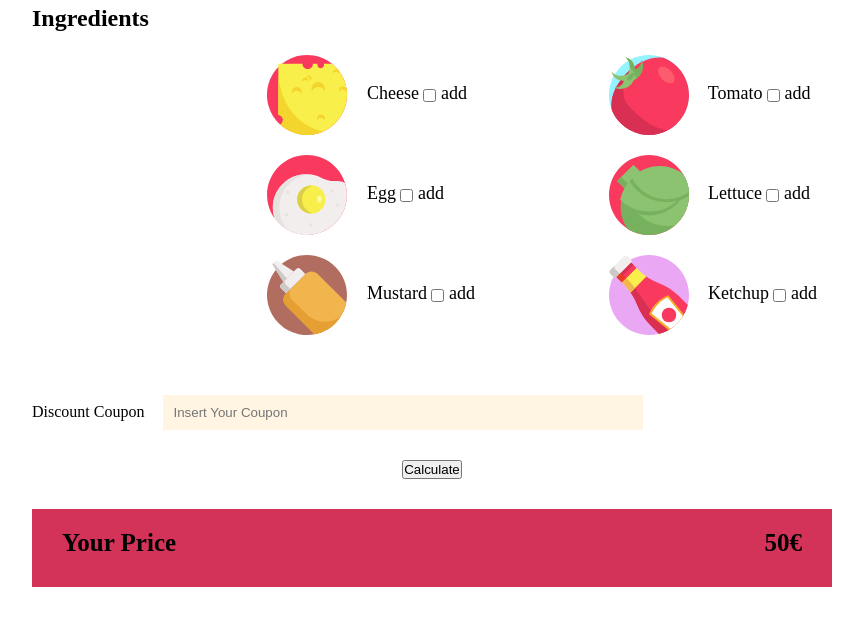
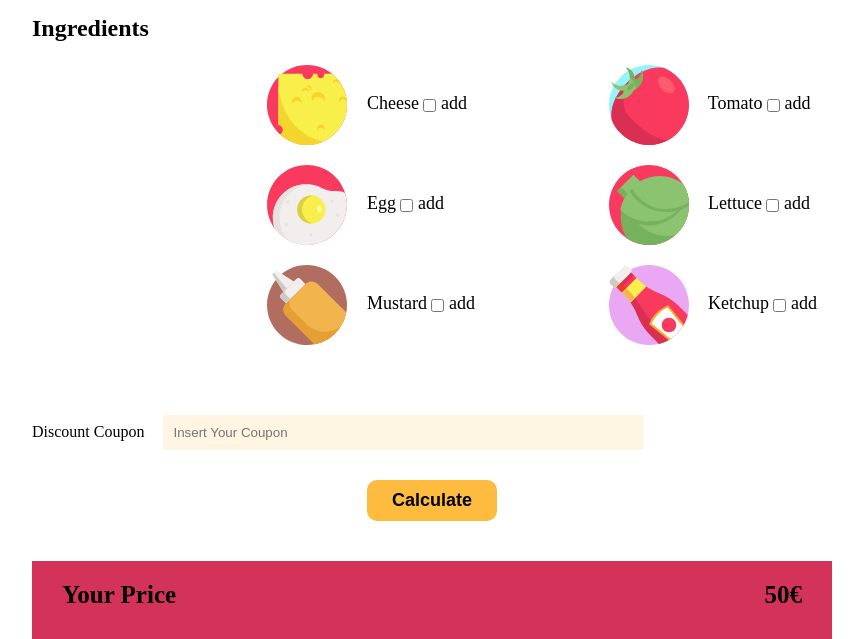
Before and after one commit to giuseppe-lana27/js-burger, a plain HTML site: page index.html in a window 1280 px wide. Shown: the part 203-842 px from the top of the page, without its empty margins (208-1071 px from the left). Before the commit the page ends 800 px from the top, so only its background shows below. Drawn offline with Linux system fonts and the light colour scheme.

Commit message:
modifica stile bottone calculate

```diff
--- a/css/style.css
+++ b/css/style.css
@@ -1,11 +1,19 @@
+/* reset */
 *{
   margin: 0;
   padding: 0;
   box-sizing: border-box;
 }
+/* mix */
 .wrapper{
   max-width: 800px;
   margin: auto;
+}
+.burger-name-block,
+.ingredients,
+.discount,
+.calculate-button{
+  margin-top: 30px;
 }
 /* header */
 header{
@@ -20,9 +28,6 @@ header{
   height: 200px;
 }
 /* main */
-.burger-name-block{
-  margin-top: 30px;
-}
 #burger-name{
   width: 40%;
   border: none;
@@ -34,10 +39,10 @@ header{
   outline: none;
 }
 .ingredients{
-  margin-top: 30px;
   display: flex;
   flex-wrap: wrap;
   justify-content: space-between;
+  padding: 10px 0;
 }
 .section-title{
   display: block;
@@ -64,9 +69,6 @@ header{
 .add-ingredient{
   vertical-align: middle;
 }
-.discount{
-  margin-top: 30px;
-}
 #coupon{
   background-color: #fff5e2;
   border: none;
@@ -79,12 +81,22 @@ header{
 }
 .calculate-button{
   text-align: center;
-  margin-top: 30px;
+}
+#calculate{
+  padding: 10px 25px;
+  background-color: #fdbb40;
+  border: none;
+  border-radius: 10px;
+  font-weight: bold;
+  font-size: 18px;
+}
+#calculate:focus{
+  outline: none;
 }
 /* footer */
 footer{
   background-color: #d33359;
-  margin-top: 30px;
+  margin-top: 40px;
   padding: 20px 30px 30px 30px;
   font-weight: bold;
   font-size: 25px;
```
